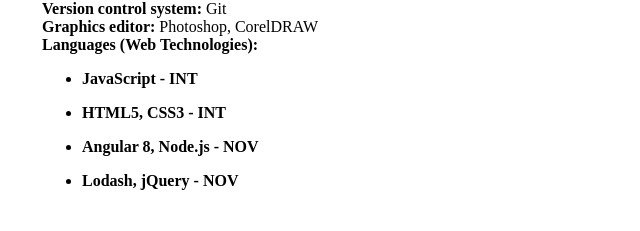
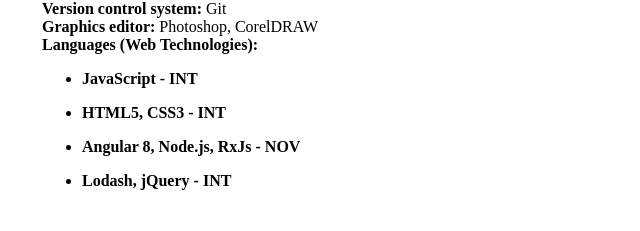
Before and after one commit to DenMinzalirov/rsschool-cv2, a website: page index.html in a window 1280 px wide. Shown: the part 1671-1902 px from the top of the page, 96-736 px from the left. Drawn offline with Linux system fonts and the light colour scheme; a web font is replaced by a local one.

Commit message:
refactor in 2019

```diff
--- a/index.html
+++ b/index.html
@@ -67,10 +67,10 @@
               <li>HTML5, CSS3 - INT</li>
           </ul>
           <ul>
-              <li>Angular 8, Node.js - NOV</li>
+              <li>Angular 8, Node.js, RxJs - NOV</li>
           </ul>
           <ul>
-              <li>Lodash, jQuery - NOV</li>
+              <li>Lodash, jQuery - INT</li>
           </ul>
           <br />
       </div>
```
